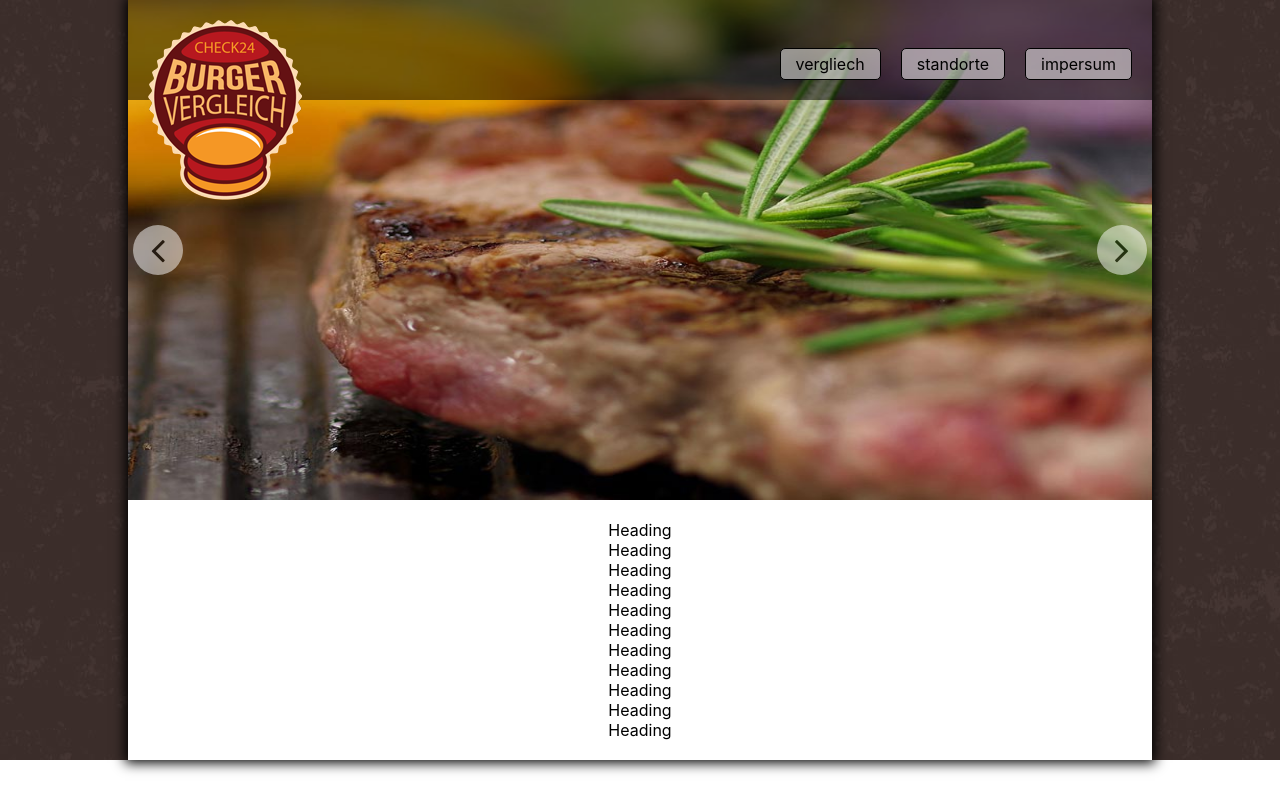
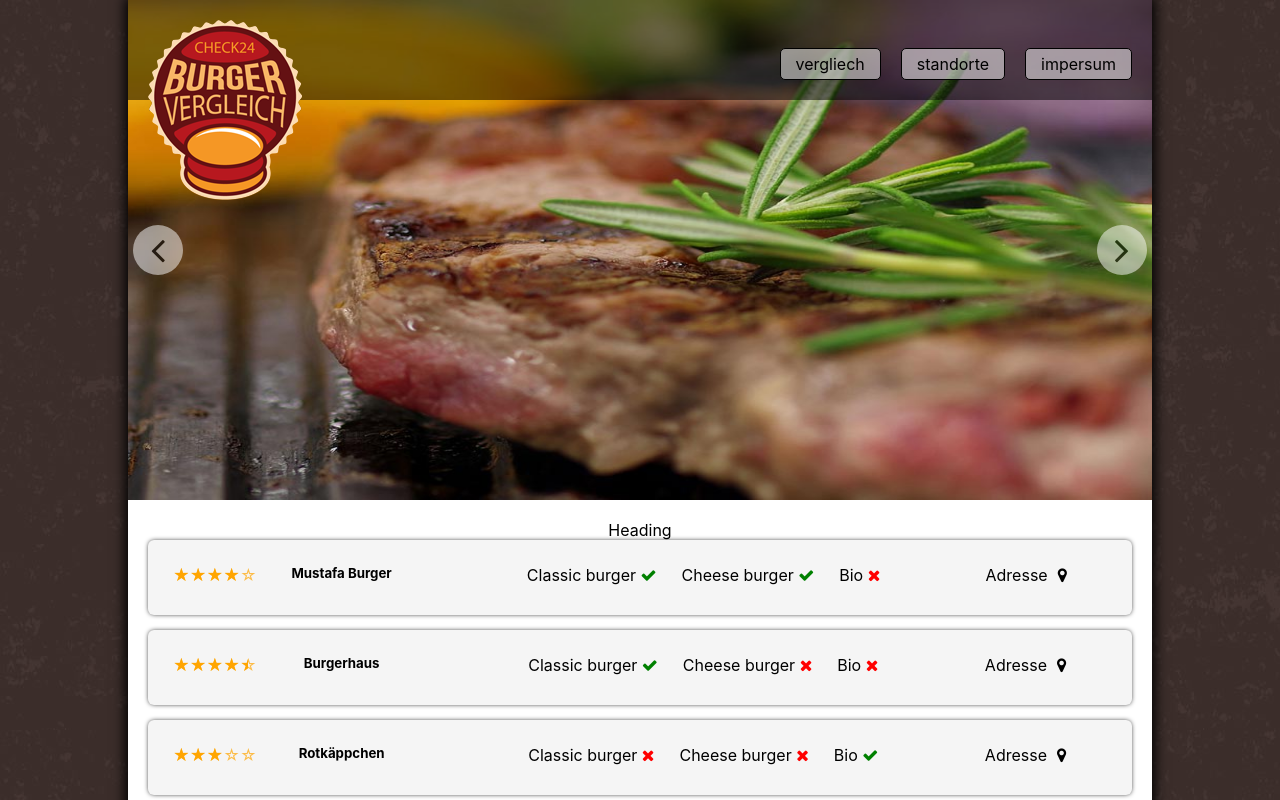
Before and after one commit to ahsanTradeling/check24_challenge, a React (Create React App) app: page / in a window 1280 px wide. Shown: the top 800 px of the page. Built offline with nearby package versions, Linux system fonts and the light colour scheme.

Commit message:
Base modal added

```diff
--- a/package.json
+++ b/package.json
@@ -11,6 +11,7 @@
     "@types/react": "^17.0.38",
     "@types/react-dom": "^17.0.11",
     "font-awesome": "^4.7.0",
+    "node-sass": "^7.0.1",
     "react": "^17.0.2",
     "react-dom": "^17.0.2",
     "react-router-dom": "^6.2.1",
--- a/src/components/Compare/index.js
+++ b/src/components/Compare/index.js
@@ -23,8 +23,8 @@ const Compare = () => {
                     Heading
                 </Heading>
                 <ItemWrapper>
-                    {data.map(() => {
-                        return <CompareItem/>
+                    {data.map((item,index) => {
+                        return <CompareItem {...item} key={item.name + index}/>
                     })}
                 </ItemWrapper>
             </Wrapper>
--- a/src/components/CompareItem/index.js
+++ b/src/components/CompareItem/index.js
@@ -1,23 +1,75 @@
 import React from 'react';
 import styled from 'styled-components';
 import data from '../../staticData/datatset.json';
+import Ratings from "../Ratings";
 
 const Wrapper = styled.div`
-
+  background-color: #f5f5f5;
+  margin-bottom: 15px;
+  box-shadow: 0px 0px 5px -1px;
+  display: flex;
+  flex-direction: row;
+  align-items: flex-start;
+  padding: 25px;
+  border-radius: 6px;
 `;
 
-const Heading = styled.p`
+const Name = styled.h5`
+  margin-left: 20px;
+  width: 130px;
 `;
 
+const Types = styled.ul`
+  display: flex;
+  align-items: center;
 
+  li {
+    list-style: none;
+    margin-right: 25px;
 
-const CompareItem = () => {
+  }
+`;
+
+const Check = styled.i`
+  color: green;
+`;
+
+const NotCheck = styled.i`
+  color: red
+`;
+
+const AddressWrapper = styled.div`
+=
+`;
+const AddressIcon = styled.i`
+  color: black;
+  margin-left: 10px;
+`;
+
+const CompareItem = ({rating, name, burger_classic, burger_cheese, burger_bio}) => {
+        const returnType = (type) => {
+
+            if (type === 'y') {
+                return <Check className="fa fa-check"/>;
+            } else {
+                return <NotCheck className="fa fa-times"/>;
+            }
+        }
         return (
             <Wrapper>
-                <Heading>
-                    Heading
-                </Heading>
+                <Ratings rating={rating}/>
+                <Name>{name}</Name>
+                <Types>
 
+                    <li>Classic burger {returnType(burger_classic)}</li>
+                    <li>Cheese burger {returnType(burger_cheese)}</li>
+                    <li>Bio {returnType(burger_bio)}</li>
+
+                </Types>
+                <AddressWrapper>
+                    Adresse
+                    <AddressIcon className="fa fa-map-marker"/>
+                </AddressWrapper>
             </Wrapper>
         );
     }
--- /dev/null
+++ b/src/components/Ratings/index.js
@@ -0,0 +1,25 @@
+import React from 'react';
+import styled from 'styled-components';
+import './style.scss';
+
+
+
+const Wrapper = styled.div`
+
+`;
+
+const Heading = styled.p`
+`;
+
+
+const CompareItem = ({rating}) => {
+    console.log(rating)
+        return (
+            <div className="rated-stars">
+                <div className="star-ratings-css" data-rate={rating}/>
+            </div>
+        );
+    }
+;
+
+export default CompareItem;
--- /dev/null
+++ b/src/components/Ratings/style.scss
@@ -0,0 +1,33 @@
+.rated-stars{
+margin: 0;
+}
+.star-ratings-css {
+    unicode-bidi: bidi-override;
+    color: orange;
+    font-size: 1rem;
+    height: 25px;
+    position: relative;
+    // display: inline-flex;
+}
+.star-ratings-css::before {
+    content: "☆☆☆☆☆";
+    opacity: 0.7;
+}
+
+$ratevalues: 0,0.5,1,1.5,2,2.5,3,3.5,4,4.5,5;
+@each $ratevalue in $ratevalues{
+    [data-rate="#{$ratevalue}"]::after{
+        width: calc(#{$ratevalue}*20%);
+    }
+}
+.star-ratings-css::after {
+    color: orange;
+    content: "★★★★★";
+    position: absolute;
+    z-index: 1;
+    display: block;
+    left: 0;
+    top: 0;
+    width: attr(rating);
+    overflow: hidden;
+}
```
Also changed, not shown: src/components/BaseModal/index.js (added, +26 -0 lines), 1 other file (tests, documents, lock files or other folders).
